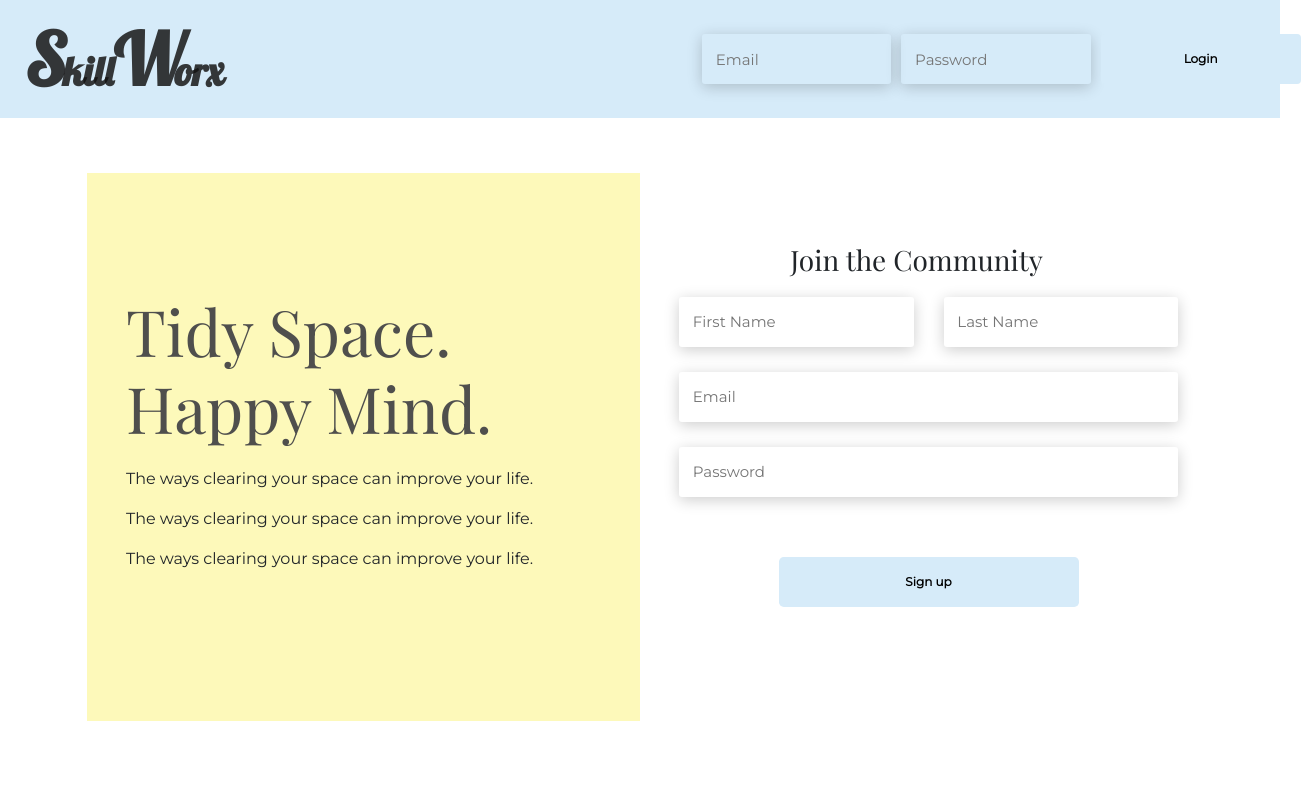
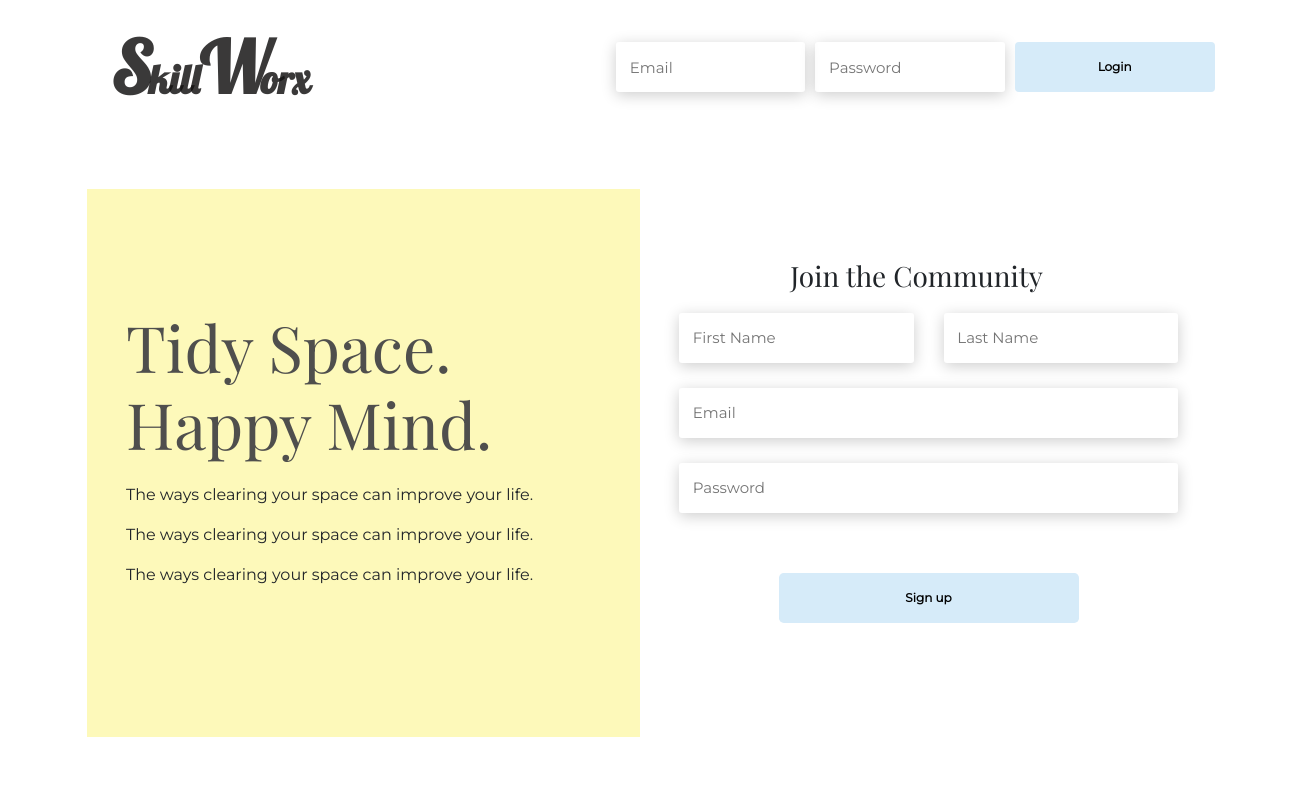
Before and after one commit to Barbi105/Skillworx, a React (Create React App) app in the folder client/: page / in a window 1280 px wide. Shown: the top 800 px of the page, 1301 px wide, since content can reach past the window. Built offline with nearby package versions, Linux system fonts and the light colour scheme.

Commit message:
final touches dropdown

```diff
--- a/client/src/components/Navbar/Navbar.css
+++ b/client/src/components/Navbar/Navbar.css
@@ -3,14 +3,10 @@
   font-weight: bold;
   margin-left: 25px;
 }
-.navbar{
-  /* margin-left:70px;
-  margin-right:70px; */
-  /* width:100%; */
+.notLanding{
   background-color: rgb(214, 235, 249);
   padding: 0px;
   margin: 0px;
-
 }
 .cap-brand {
   font-size: 4.5rem;
--- a/client/src/components/Navbar/Navbar.jsx
+++ b/client/src/components/Navbar/Navbar.jsx
@@ -5,7 +5,7 @@
 function Navbar() {
   return (
     <div>
-    <nav className="navbar navbar-light">
+    <nav className="navbar navbar-light notLanding" >
       <span className="navbar-brand mb-0">
         <span className="cap-brand">S</span>
         <span className="small-cap-brand">kill</span>
--- a/client/src/components/NavbarDropDown/style.css
+++ b/client/src/components/NavbarDropDown/style.css
@@ -1,10 +1,10 @@
 a{
     font-size: 18px;
     color: rgba(18, 17, 17, 0.831);
+    padding-right: 70px;
 }
 a:hover{
     text-decoration:none !important;
-    color:
 }
 /* .logoutSection{
     background-color: rgb(214, 235, 249) !important;
```
